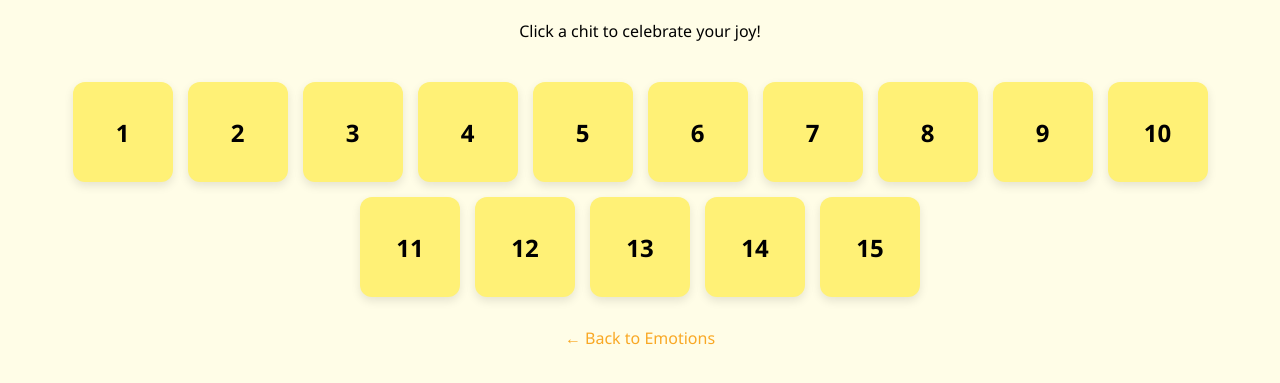
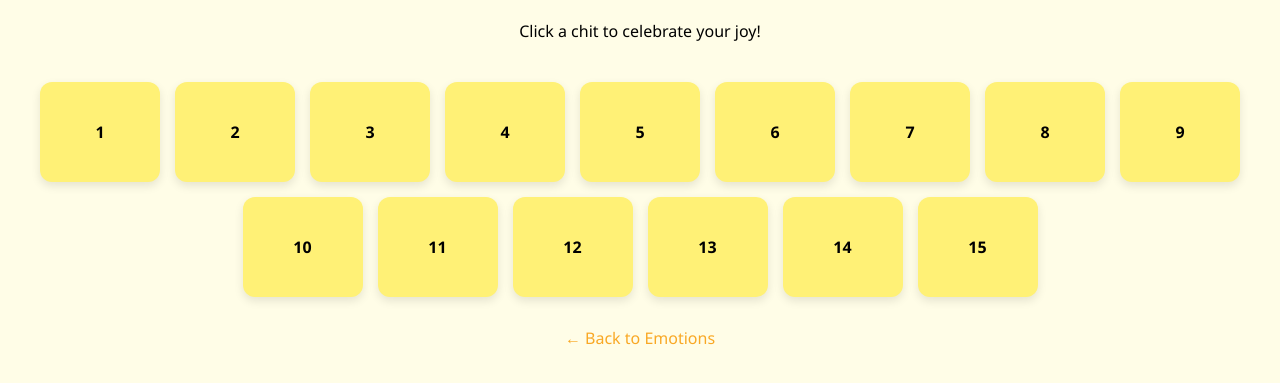
Before and after one commit to Lahari-20/Jar-of-Emotions, a plain HTML site: page happy.html in a window 1280 px wide. Shown: the part 95-478 px from the top of the page. Drawn offline with Linux system fonts and the light colour scheme.

Commit message:
Updated happy.html with new content

```diff
--- a/happy.html
+++ b/happy.html
@@ -11,21 +11,59 @@
   margin: 0;
   padding: 20px;
 }
-    h1 { font-size: 2.2em; color: #fbc02d; }
+
+h1 {
+  font-size: 2.2em;
+  color: #fbc02d;
+}
+
 .chits-container {
-      display: flex; flex-wrap: wrap; justify-content: center; gap: 15px; margin-top: 40px;
+  display: flex;
+  flex-wrap: wrap;
+  justify-content: center;
+  gap: 15px;
+  margin-top: 40px;
 }
+
 .chit {
-      width: 100px; height: 100px; background-color: #fff176; border-radius: 12px;
-      display: flex; align-items: center; justify-content: center; font-weight: bold;
-      font-size: 1.5em; cursor: pointer; transition: 0.3s; box-shadow: 0 4px 10px rgba(0,0,0,0.1);
+  width: 120px;
+  min-height: 100px;
+  background-color: #fff176;
+  border-radius: 12px;
+  display: flex;
+  align-items: center;
+  justify-content: center;
+  font-weight: bold;
+  font-size: 1em;
+  cursor: pointer;
+  transition: 0.3s;
+  box-shadow: 0 4px 10px rgba(0,0,0,0.1);
+  padding: 10px;
+  text-align: center;
+  word-wrap: break-word;
+  white-space: normal;
+  box-sizing: border-box;
 }
-    .chit:hover { background-color: #ffee58; }
+
+.chit:hover {
+  background-color: #ffee58;
+}
+
 .revealed {
-      background-color: white !important; color: #333; font-size: 1em; padding: 10px;
+  background-color: white !important;
+  color: #333;
+  font-size: 1em;
+  padding: 10px;
   white-space: normal;
 }
-    a { display: inline-block; margin-top: 30px; color: #f9a825; text-decoration: none; }
+
+a {
+  display: inline-block;
+  margin-top: 30px;
+  color: #f9a825;
+  text-decoration: none;
+}
+
   </style>
 </head>
 <body>
@@ -35,20 +73,20 @@
   <a href="index.html">← Back to Emotions</a>
   <script>
     const messages = [
-      "Hold on to this feeling. You deserve it!",
-      "Your joy is contagious. Keep smiling!",
-      "Celebrate every small win!",
-      "Happiness looks great on you.",
-      "Soak in the sunshine moments.",
-      "Share your joy—it multiplies.",
-      "Laughter is a gift. Enjoy it.",
-      "Remember how this feels for later.",
-      "Keep doing what makes you glow.",
-      "Your smile brightens the world.",
-      "Let this moment energize you.",
-      "Happiness is your natural state.",
-      "You earned this joy. Claim it!",
-      "Live loudly in your light.",
+      "Yeah, smile. You actually look kinda good doing it.😏",
+      "🎉 Wow, a happy moment? Don’t worry, we’ll alert the media",
+      "👑 Own that joy. You're obviously the main character today",
+      "💅 Happiness suits you. Who knew?",
+      "That glow? Okay, calm down, you're not the sun. 👀",
+      "Sharing joy? Look at you being all generous and stuff.🙄",
+      "Happiness looks good on you. Not that I’m shocked or anything.🕶️",
+      " 📸 Hold on, let me take a pic—you being happy",
+      "✨ Glowing? Okay, chill—don’t blind the rest of us.",
+      " You're so vibrant it’s borderline annoying.🙄",
+      " Oh great, now you're smiling like life's actually working out—must be nice.😌",
+      "Smiling again? Careful, people might think you're approachable.😏",
+      " Hitting goals and being cute about it. Overachiever much? 🎯",
+      "💫 You’re not even trying and still outshining everyone. Rude.",
       "Today is worth remembering. 📸"
     ];
     const container = document.getElementById("chitsContainer");
```
Lines whose indentation alone changed are shown as unchanged.
